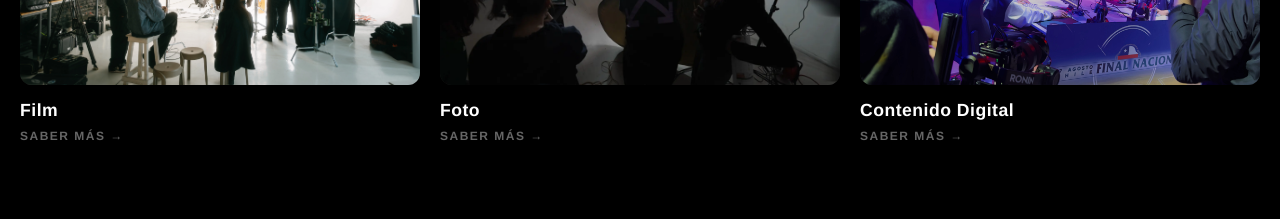
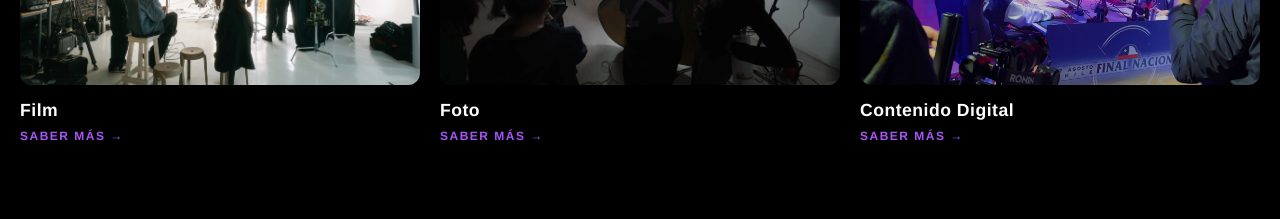
Before and after one commit to joaquingonzalezre/proyectowebapp, a Next.js app: page / in a window 1280 px wide. Shown: the part 2140-2359 px from the top of the page. Built offline with nearby package versions, Linux system fonts and the light colour scheme.

Commit message:
Ajuste  links

```diff
--- a/src/app/globals.css
+++ b/src/app/globals.css
@@ -491,7 +491,7 @@ body.loaded .site-wrapper {
 
 .saber-mas {
   font-size: 0.75rem;
-  color: #666;
+  color: #a855f7;
   font-weight: 600;
   letter-spacing: 1.5px;
   text-transform: uppercase;
```
